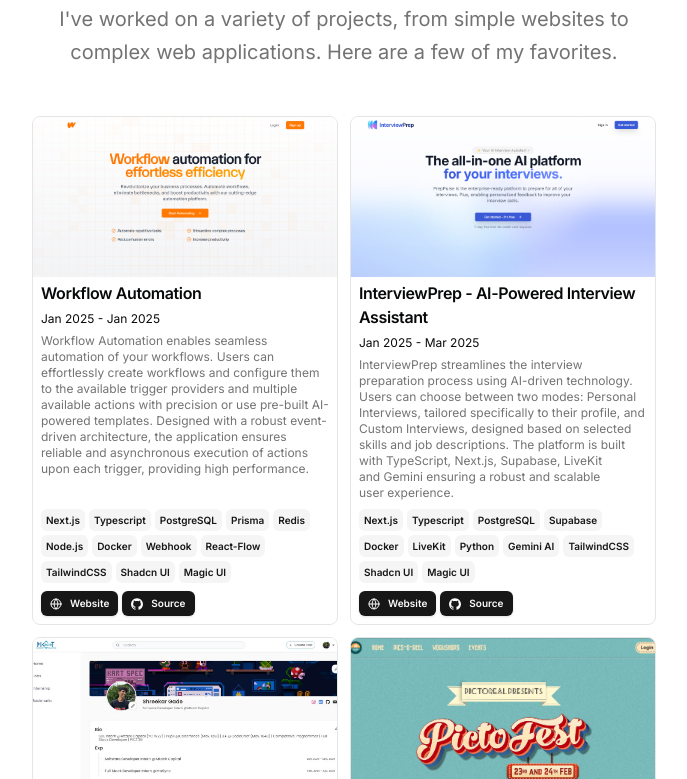
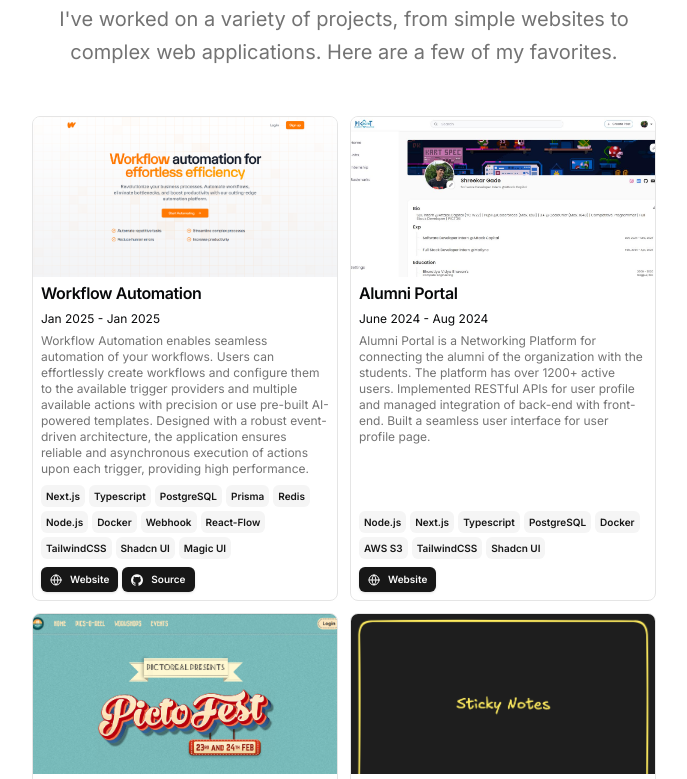
Before and after one commit to Shreekar11/Portfolio, a Next.js app: page / in a window 1280 px wide. Shown: the part 1481-2260 px from the top of the page, without its empty margins (296-983 px from the left). Built offline with nearby package versions, Linux system fonts and the light colour scheme.

Commit message:
chore: resume data updated

```diff
--- a/src/data/resume.tsx
+++ b/src/data/resume.tsx
@@ -166,41 +166,41 @@
       image: "/workflows.png",
       video: "",
     },
-    {
-      title: "InterviewPrep - AI-Powered Interview Assistant",
-      href: "https://interviewprep-sigma.vercel.app/",
-      dates: "Jan 2025 - Mar 2025",
-      active: true,
-      description:
-        "InterviewPrep streamlines the interview preparation process using AI-driven technology. Users can choose between two modes: Personal Interviews, tailored specifically to their profile, and Custom Interviews, designed based on selected skills and job descriptions. The platform is built with TypeScript, Next.js, Supabase, LiveKit and Gemini ensuring a robust and scalable user experience.",
-      technologies: [
-        "Next.js",
-        "Typescript",
-        "PostgreSQL",
-        "Supabase",
-        "Docker",
-        "LiveKit",
-        "Python",
-        "Gemini AI",
-        "TailwindCSS",
-        "Shadcn UI",
-        "Magic UI",
-      ],
-      links: [
-        {
-          type: "Website",
-          href: "https://interviewprep-sigma.vercel.app/",
-          icon: <Icons.globe className="size-3" />,
-        },
-        {
-          type: "Source",
-          href: "https://github.com/Shreekar11/AI-Interviewer",
-          icon: <Icons.github className="size-3" />,
-        },
-      ],
-      image: "/interview.png",
-      video: "",
-    },
+    // {
+    //   title: "InterviewPrep - AI-Powered Interview Assistant",
+    //   href: "https://interviewprep-sigma.vercel.app/",
+    //   dates: "Jan 2025 - Mar 2025",
+    //   active: true,
+    //   description:
+    //     "InterviewPrep streamlines the interview preparation process using AI-driven technology. Users can choose between two modes: Personal Interviews, tailored specifically to their profile, and Custom Interviews, designed based on selected skills and job descriptions. The platform is built with TypeScript, Next.js, Supabase, LiveKit and Gemini ensuring a robust and scalable user experience.",
+    //   technologies: [
+    //     "Next.js",
+    //     "Typescript",
+    //     "PostgreSQL",
+    //     "Supabase",
+    //     "Docker",
+    //     "LiveKit",
+    //     "Python",
+    //     "Gemini AI",
+    //     "TailwindCSS",
+    //     "Shadcn UI",
+    //     "Magic UI",
+    //   ],
+    //   links: [
+    //     {
+    //       type: "Website",
+    //       href: "https://interviewprep-sigma.vercel.app/",
+    //       icon: <Icons.globe className="size-3" />,
+    //     },
+    //     {
+    //       type: "Source",
+    //       href: "https://github.com/Shreekar11/AI-Interviewer",
+    //       icon: <Icons.github className="size-3" />,
+    //     },
+    //   ],
+    //   image: "/interview.png",
+    //   video: "",
+    // },
     {
       title: "Alumni Portal",
       href: "https://alumniportal-test.netlify.app/",
```
